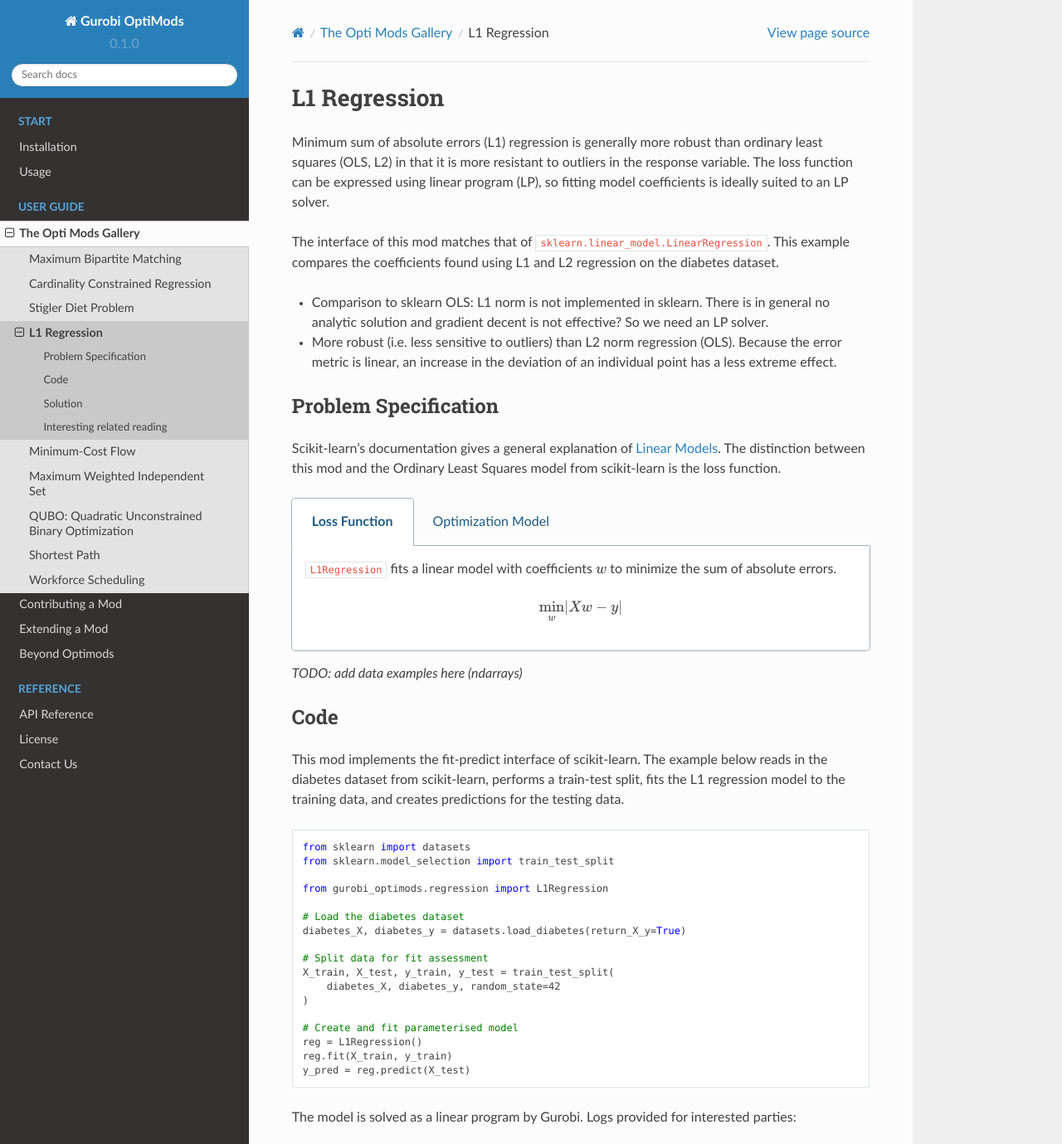
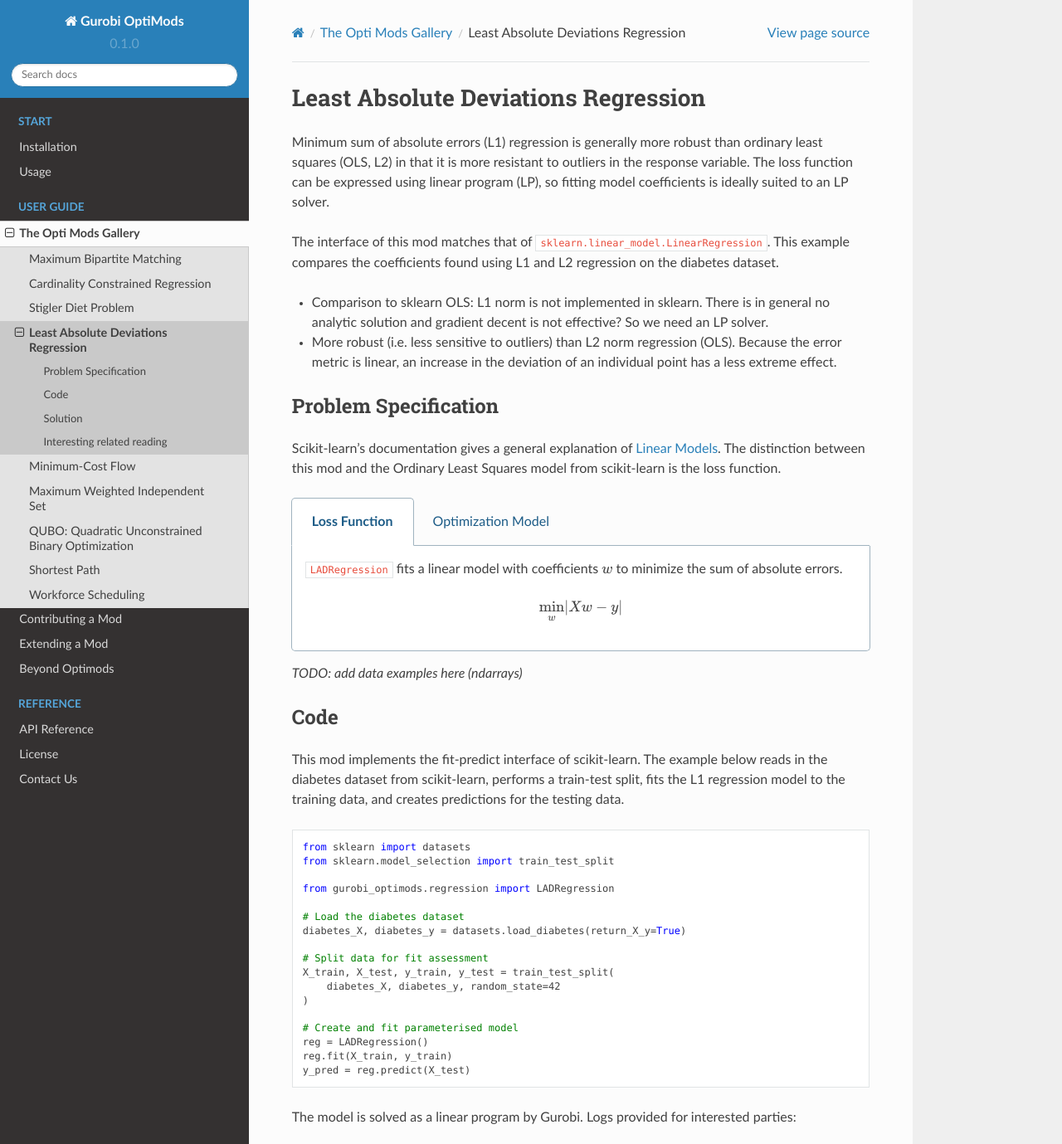
Before and after one commit to Gurobi/gurobi-optimods, a Sphinx documentation site: the page built from docs/source/mods/l1-regression.rst, in a window 1280 px wide and 1400 px high, cut to the strip 0-1379 px from the top of the window. Shown: the whole strip at 83% size. Built offline with Sphinx 7.4.7 and the Read the Docs theme 2.0.0, drawn with Linux system fonts in a browser that asks for light colours; cross-references to code outside the pages are shown as plain code.

Commit message:
Rename L1 to LAD

```diff
--- a/docs/source/mods/l1-regression.rst
+++ b/docs/source/mods/l1-regression.rst
@@ -1,5 +1,5 @@
-L1 Regression
-=============
+Least Absolute Deviations Regression
+====================================
 
 Minimum sum of absolute errors (L1) regression is generally more robust than ordinary least squares (OLS, L2) in that it is more resistant to outliers in the response variable. The loss function can be expressed using linear program (LP), so fitting model coefficients is ideally suited to an LP solver.
 
@@ -17,7 +17,7 @@
 
     .. tab:: Loss Function
 
-        :code:`L1Regression` fits a linear model with coefficients :math:`w` to minimize the sum of absolute errors.
+        :code:`LADRegression` fits a linear model with coefficients :math:`w` to minimize the sum of absolute errors.
 
         .. math::
 
@@ -43,12 +43,12 @@
 
 This mod implements the fit-predict interface of scikit-learn. The example below reads in the diabetes dataset from scikit-learn, performs a train-test split, fits the L1 regression model to the training data, and creates predictions for the testing data.
 
-.. testcode:: l1_regression
+.. testcode:: lad_regression
 
     from sklearn import datasets
     from sklearn.model_selection import train_test_split
 
-    from gurobi_optimods.regression import L1Regression
+    from gurobi_optimods.regression import LADRegression
 
     # Load the diabetes dataset
     diabetes_X, diabetes_y = datasets.load_diabetes(return_X_y=True)
@@ -59,11 +59,11 @@
     )
 
     # Create and fit parameterised model
-    reg = L1Regression()
+    reg = LADRegression()
     reg.fit(X_train, y_train)
     y_pred = reg.predict(X_test)
 
-.. testoutput:: l1_regression
+.. testoutput:: lad_regression
     :hide:
 
     ...
@@ -101,7 +101,7 @@
 
 Here we extract the coefficients of the fitted model and compare them with the coefficients found using OLS. Not a super informative plot at this stage...
 
-.. testcode:: l1_regression
+.. testcode:: lad_regression
 
     import pandas as pd
     from sklearn.linear_model import LinearRegression
@@ -115,7 +115,7 @@
 
 To gasps of shock and awe, the L1 regression produces a *smaller mean absolute error* on the training set than the OLS model, while the OLS model does better in terms of mean squared error.
 
-.. doctest:: l1_regression
+.. doctest:: lad_regression
 
     >>> from sklearn.metrics import mean_absolute_error, mean_squared_error
     >>> round(mean_absolute_error(y_train, reg.predict(X_train)), 2)
```
Also changed, not shown: 2 other files.
